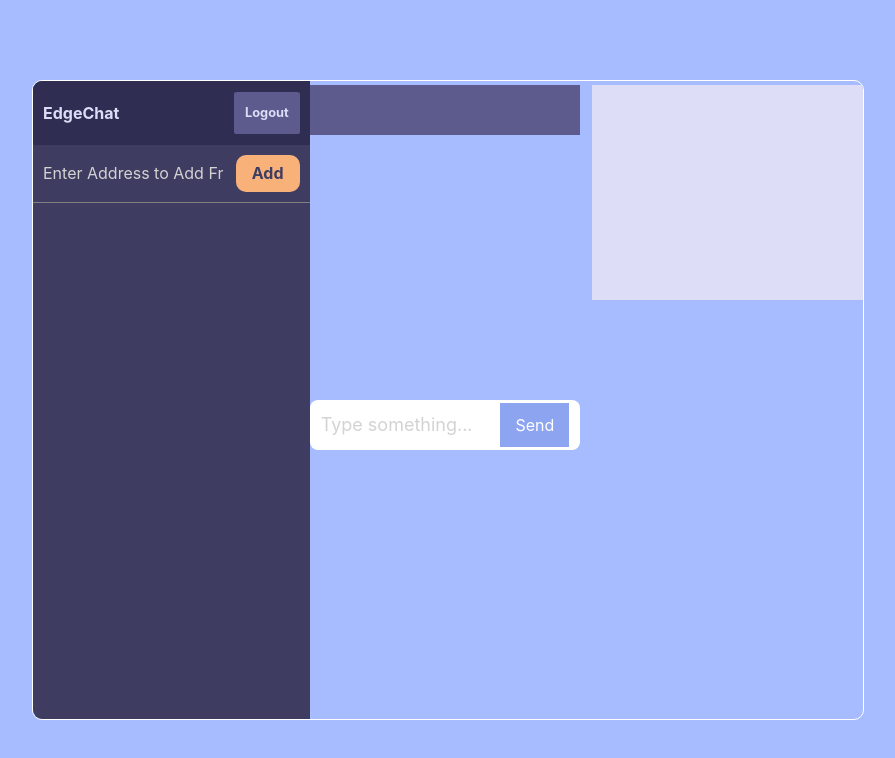
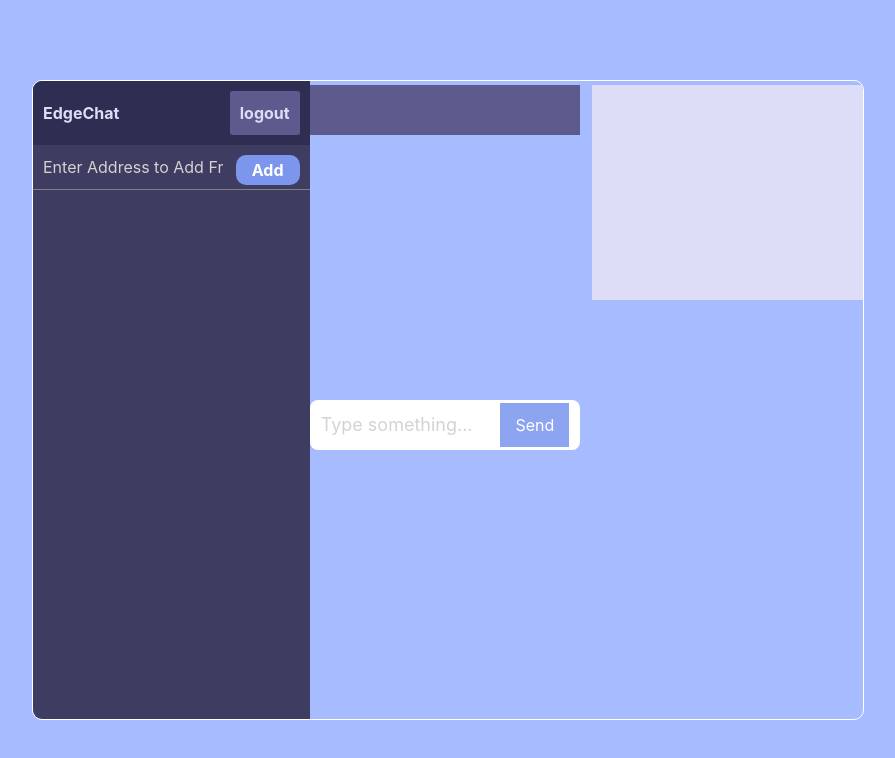
Before and after one commit to Prathamesh-Nate/edge-chat, a Next.js app: page /ChatHome in a window 1280 px wide. Shown: the top 758 px of the page, without its empty margins (192-1087 px from the left). Built offline with nearby package versions, Linux system fonts and the light colour scheme.

Commit message:
Revert "fixed more errors"
This reverts commit d5a2193f56858c836dcbaa7fc57aeb8650adf0d3.

```diff
--- a/components/Navbar.jsx
+++ b/components/Navbar.jsx
@@ -7,7 +7,7 @@ const Navbar = () => {
     <div className="navbar">
       <span className="logo">EdgeChat</span>
       <div className="user">
-        <button onClick={logoutUser}>Logout</button>
+        <button onClick={logoutUser}>logout</button>
       </div>
     </div>
   );
--- a/pages/ChatHome.js
+++ b/pages/ChatHome.js
@@ -6,12 +6,10 @@ import { ChatContext } from "../context/ChatContext";
 function ChatHome() {
   const { connectWallet } = useContext(ChatContext);
 
-
   useEffect(() => {
     connectWallet();
   }, []);
   return (
-
     <div className="home">
       <div className="container">
         <Sidebar />
--- a/styles/style.scss
+++ b/styles/style.scss
@@ -165,8 +165,8 @@
           button {
             background-color: #5d5b8d;
             color: #ddddf7;
-            padding: 11px;
-            font-size: 0.8rem;
+            padding: 10px;
+            font-size: 1rem;
             font-weight: bold;
             border: none;
             border-radius: 5%;
@@ -184,11 +184,6 @@
         .searchForm {
           padding: 10px;
 
-          form {
-            display: flex;
-            justify-content: space-between;
-          }
-
           input {
             background-color: transparent;
             border: none;
@@ -201,10 +196,10 @@
             }
           }
           button {
-            background-color: #f9b17a;
-            color: #3e3c61;
+            background-color: #7b96ec;
+            color: white;
             float: right;
-            padding: 0.4rem;
+            padding: 0.2rem;
             width: 25%;
             font-size: 1rem;
             font-weight: bold;
@@ -257,14 +252,8 @@
         justify-content: space-between;
         padding: 10px;
         color: lightgray;
+      }
 
-        span {
-          font-size: 1.1rem;
-          font-weight: 600;
-          margin: 0 auto;
-        }
-
-      }
       .chatIcons {
         display: flex;
         gap: 10px;
@@ -284,20 +273,13 @@
         .message {
           display: flex;
           gap: 20px;
-          margin-bottom: 0.1rem;
+          margin-bottom: 20px;
 
           .messageInfo {
             display: flex;
             flex-direction: column;
-            justify-content: center;
-            align-items: center;
             color: gray;
             font-weight: 300;
-
-            span {
-              font-size: 0.8rem;
-              font-weight: 500;
-            }
 
             img {
               width: 40px;
@@ -317,7 +299,6 @@
               padding: 10px 20px;
               border-radius: 0px 10px 10px 10px;
               max-width: max-content;
-              box-shadow: #38393a 0.5px 0.5px;
             }
 
             img {
```
